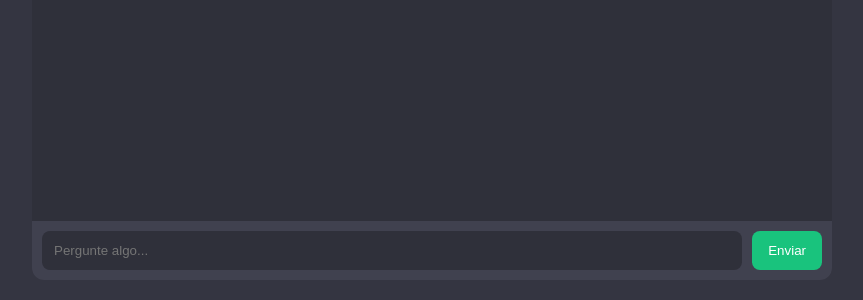
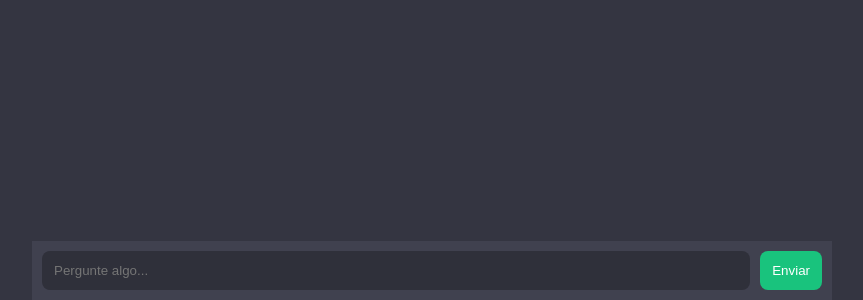
Before and after one commit to UoneTheIY/L.P, a plain HTML site: page index.html in a window 1280 px wide. Shown: the part 500-800 px from the top of the page, without its empty margins (208-1071 px from the left). Drawn offline with Linux system fonts and the light colour scheme.

Commit message:
Update index.html

```diff
--- a/index.html
+++ b/index.html
@@ -10,47 +10,36 @@
     box-sizing: border-box;
 }
 
-body {
+html, body {
     margin: 0;
+    height: 100%;
     font-family: system-ui;
     background: #343541;
     color: white;
-
-    /* CENTRALIZA TUDO */
-    display: flex;
-    justify-content: center;
-    align-items: center;
-    height: 100vh;
 }
 
-/* CONTAINER PRINCIPAL */
+/* CONTAINER FULLSCREEN (SEM BUG) */
 .container {
-    width: 100%;
-    max-width: 800px;
-    height: 95vh;
-
     display: flex;
     flex-direction: column;
-
-    background: #2f303a;
-    border-radius: 12px;
-    overflow: hidden;
+    height: 100%;
+    max-width: 800px;
+    margin: auto;
 }
 
 /* CHAT */
 #chat {
     flex: 1;
     overflow-y: auto;
-    padding: 20px;
+    padding: 15px;
 }
 
 /* MENSAGENS */
 .msg {
-    max-width: 90%;
-    margin: 10px 0;
-    padding: 14px;
+    max-width: 85%;
+    margin: 8px 0;
+    padding: 12px;
     border-radius: 10px;
-    line-height: 1.4;
     white-space: pre-wrap;
 }
 
@@ -64,11 +53,13 @@ body {
     margin-right: auto;
 }
 
-/* INPUT */
+/* INPUT FIXO EMBAIXO */
 #inputArea {
     display: flex;
     padding: 10px;
     background: #40414f;
+    position: sticky;
+    bottom: 0;
 }
 
 input {
@@ -83,21 +74,19 @@ input {
 
 button {
     margin-left: 10px;
-    padding: 12px 16px;
+    padding: 12px;
     background: #19c37d;
     border: none;
     border-radius: 8px;
     color: white;
-    cursor: pointer;
 }
 
-/* SCROLL BONITO */
+/* SCROLL */
 #chat::-webkit-scrollbar {
-    width: 6px;
+    width: 5px;
 }
 #chat::-webkit-scrollbar-thumb {
     background: #555;
-    border-radius: 10px;
 }
 </style>
 </head>
@@ -105,25 +94,22 @@ button {
 <body>
 
 <div class="container">
-
     <div id="chat"></div>
 
     <div id="inputArea">
         <input id="input" placeholder="Pergunte algo...">
         <button onclick="send()">Enviar</button>
     </div>
-
 </div>
 
 <script>
-const API_KEY = "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"; // ⚠️ NÃO SEGURO
+const API_KEY = "COLOCA_SUA_KEY_AQUI";
 
 const chat = document.getElementById("chat");
 const input = document.getElementById("input");
 
-// 🧠 memória
 let messages = [
-    { role: "system", content: "Você é L.P, um assistente inteligente e amigável." }
+    { role: "system", content: "Você é L.P, um assistente inteligente." }
 ];
 
 function addMessage(text, sender) {
@@ -191,12 +177,11 @@ async function send() {
 
         messages.push({ role: "assistant", content: fullText });
 
-    } catch (err) {
+    } catch {
         botDiv.innerText = "Erro ao conectar com a IA.";
     }
 }
 
-// ENTER envia
 input.addEventListener("keypress", e => {
     if (e.key === "Enter") send();
 });
```
